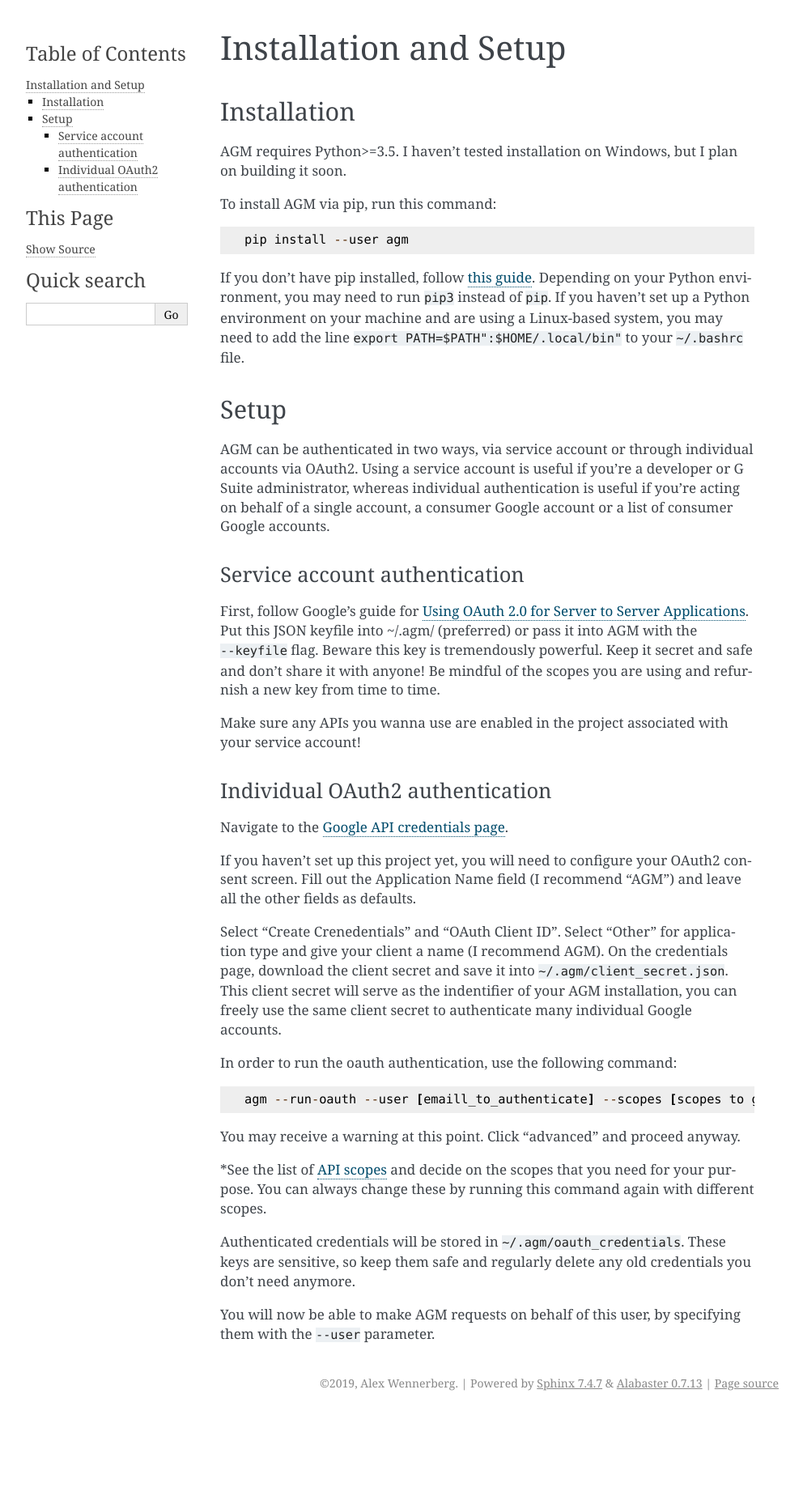
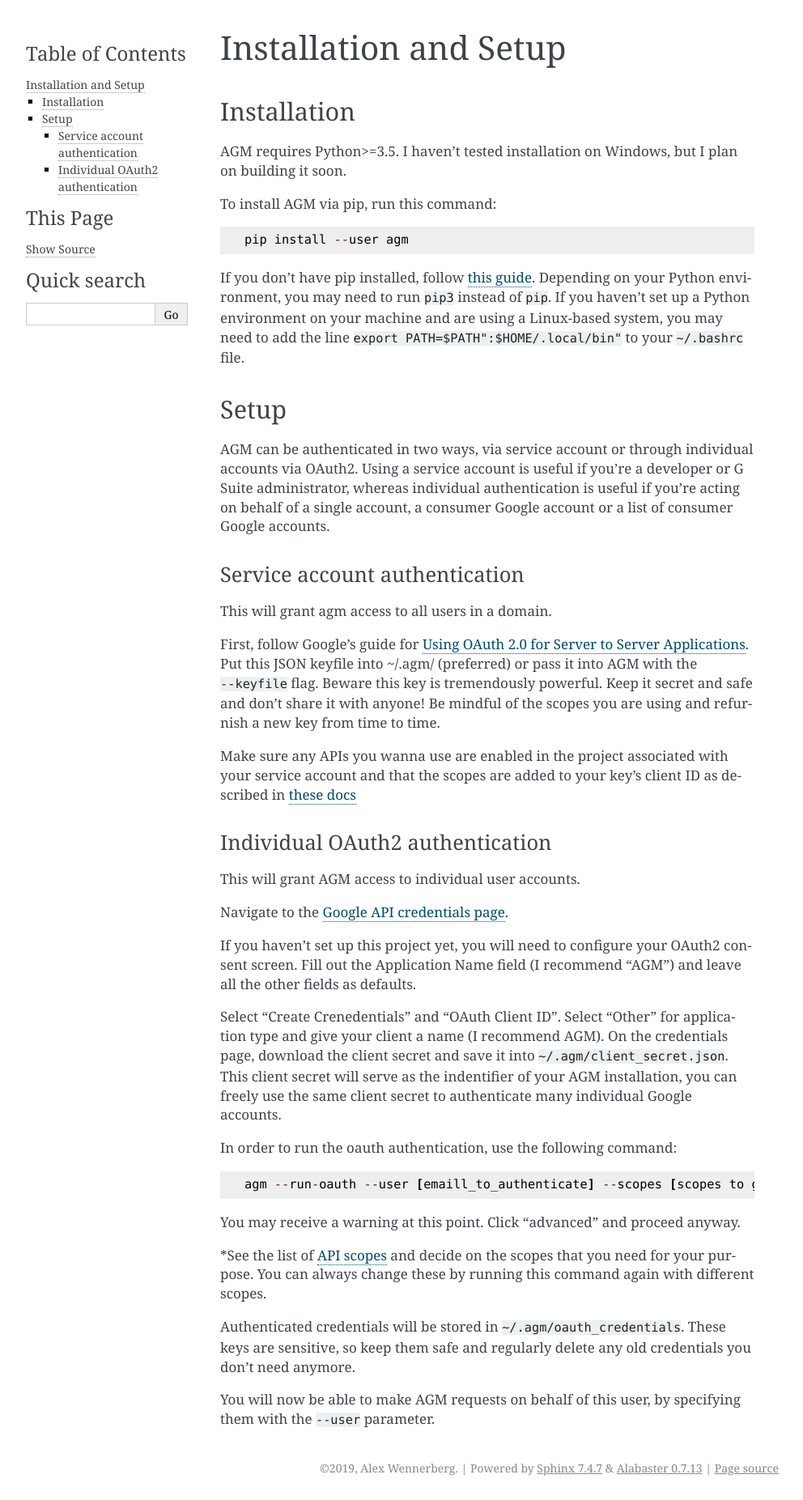
Before and after one commit to Cloudbakers/agm, a Sphinx documentation site: the page built from docs/installation.md, in a window 1280 px wide. Shown: the whole page at 81% size, without its empty margins (148-1140 px from the left). Built offline with Sphinx 7.4.7, drawn with Linux system fonts in a browser that asks for light colours; before the commit the page ends 1748 px from its top, so only the background shows below that.

Commit message:
Update installation instructions

```diff
--- a/docs/installation.md
+++ b/docs/installation.md
@@ -16,12 +16,16 @@
 
 ### Service account authentication
 
+This will grant agm access to all users in a domain.
+
 First, follow Google's guide for [Using OAuth 2.0 for Server to Server Applications](https://developers.google.com/identity/protocols/OAuth2ServiceAccount#creatinganaccount). Put this JSON keyfile into ~/.agm/ (preferred) or pass it into AGM with the `--keyfile` flag. Beware this key is tremendously powerful. Keep it secret and safe and don't share it with anyone! Be mindful of the scopes you are using and refurnish a new key from time to time.
 
-Make sure any APIs you wanna use are enabled in the project associated with your service account!
+Make sure any APIs you wanna use are enabled in the project associated with your service account and that the scopes are added to your key's client ID as described in [these docs](https://developers.google.com/admin-sdk/directory/v1/guides/delegation#delegate_domain-wide_authority_to_your_service_account)
 
 
 ### Individual OAuth2 authentication
+
+This will grant AGM access to individual user accounts.
 
 Navigate to the [Google API credentials page](https://console.developers.google.com/apis/credentials).
 
```
